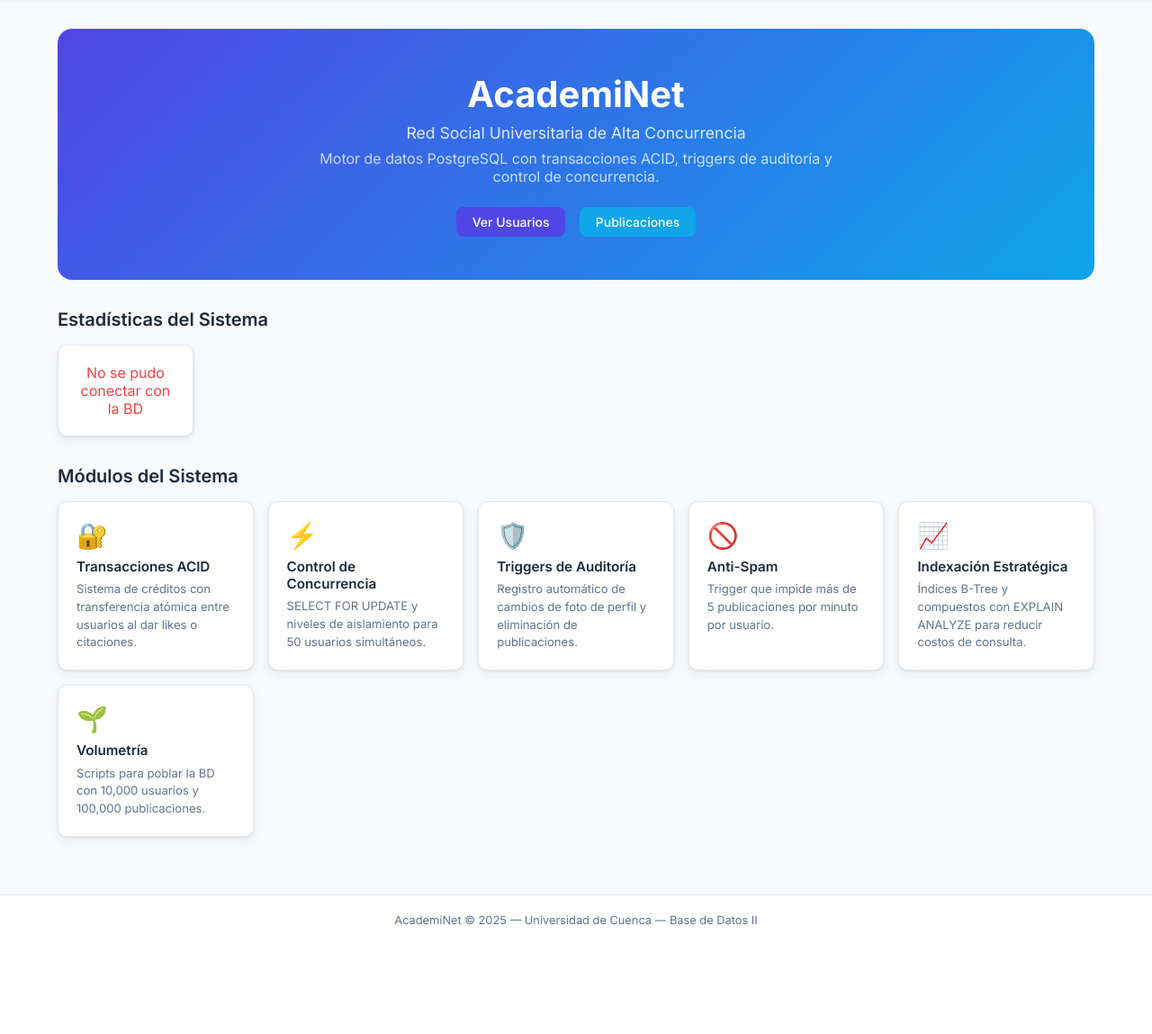
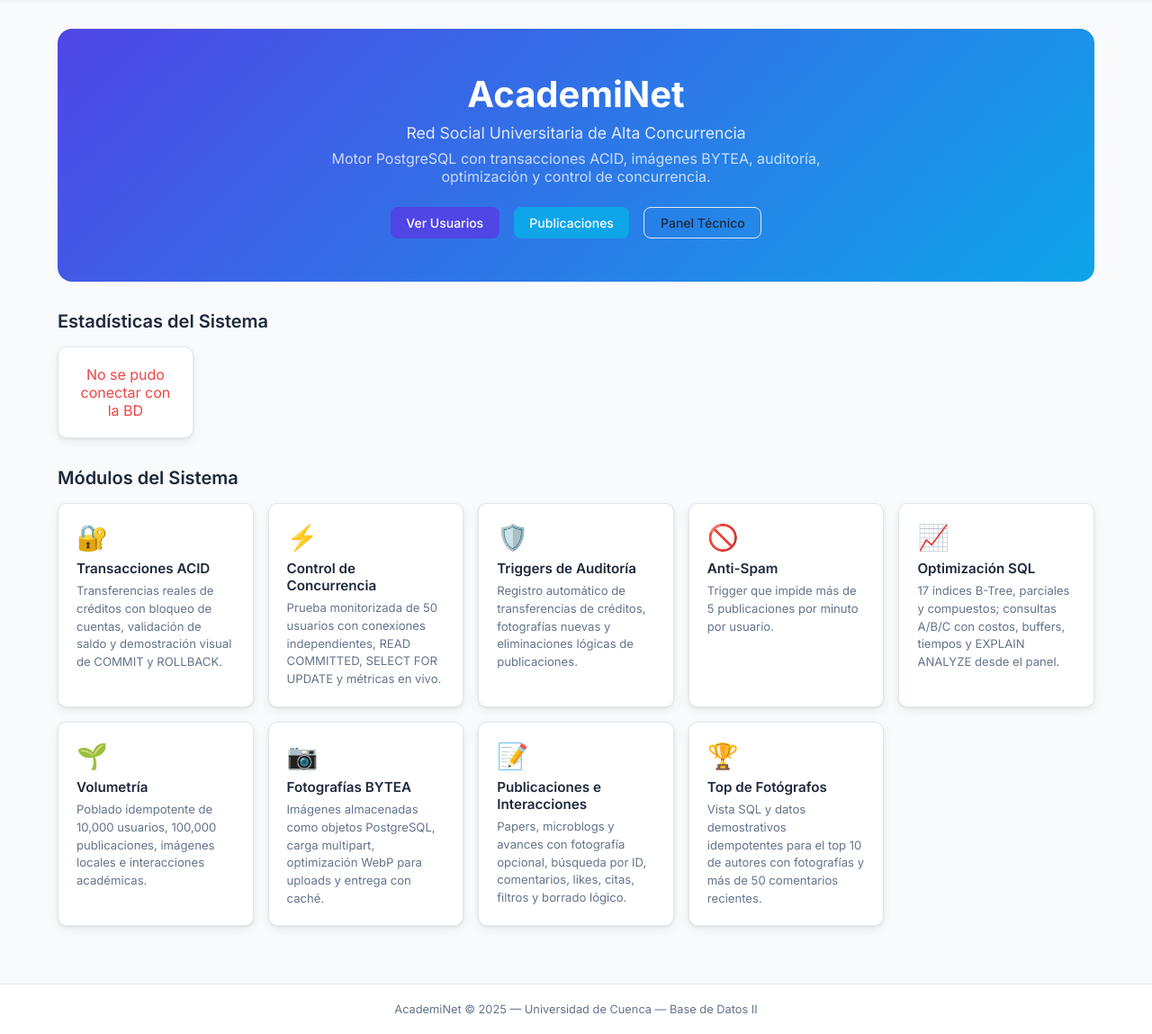
Before and after one commit to J-DAG/AcademiNet, a Python web app: template app/templates/index.html in a window 1280 px wide. Shown: the part 60-1209 px from the top of the page at 90% size. Before the commit the page ends 1088 px from the top, so only its background shows below. Run offline with Jinja, Linux system fonts and the light colour scheme; the template is opened without the code that fills it, so the values that code supplies are empty.

Commit message:
Correcion de inicio

```diff
--- a/app/templates/index.html
+++ b/app/templates/index.html
@@ -6,10 +6,11 @@
     <div class="hero-content">
         <h1 class="hero-title">AcademiNet</h1>
         <p class="hero-subtitle">Red Social Universitaria de Alta Concurrencia</p>
-        <p class="hero-desc">Motor de datos PostgreSQL con transacciones ACID, triggers de auditoría y control de concurrencia.</p>
+        <p class="hero-desc">Motor PostgreSQL con transacciones ACID, imágenes BYTEA, auditoría, optimización y control de concurrencia.</p>
         <div class="hero-actions">
             <a href="/usuarios-page" class="btn btn-primary">Ver Usuarios</a>
             <a href="/publicaciones-page" class="btn btn-secondary">Publicaciones</a>
+            <a href="/admin-page" class="btn btn-ghost">Panel Técnico</a>
         </div>
     </div>
 </section>
@@ -27,17 +28,17 @@
         <div class="feature-card">
             <div class="feature-icon">🔐</div>
             <h3>Transacciones ACID</h3>
-            <p>Sistema de créditos con transferencia atómica entre usuarios al dar likes o citaciones.</p>
+            <p>Transferencias reales de créditos con bloqueo de cuentas, validación de saldo y demostración visual de COMMIT y ROLLBACK.</p>
         </div>
         <div class="feature-card">
             <div class="feature-icon">⚡</div>
             <h3>Control de Concurrencia</h3>
-            <p>SELECT FOR UPDATE y niveles de aislamiento para 50 usuarios simultáneos.</p>
+            <p>Prueba monitorizada de 50 usuarios con conexiones independientes, READ COMMITTED, SELECT FOR UPDATE y métricas en vivo.</p>
         </div>
         <div class="feature-card">
             <div class="feature-icon">🛡️</div>
             <h3>Triggers de Auditoría</h3>
-            <p>Registro automático de cambios de foto de perfil y eliminación de publicaciones.</p>
+            <p>Registro automático de transferencias de créditos, fotografías nuevas y eliminaciones lógicas de publicaciones.</p>
         </div>
         <div class="feature-card">
             <div class="feature-icon">🚫</div>
@@ -46,13 +47,28 @@
         </div>
         <div class="feature-card">
             <div class="feature-icon">📈</div>
-            <h3>Indexación Estratégica</h3>
-            <p>Índices B-Tree y compuestos con EXPLAIN ANALYZE para reducir costos de consulta.</p>
+            <h3>Optimización SQL</h3>
+            <p>17 índices B-Tree, parciales y compuestos; consultas A/B/C con costos, buffers, tiempos y EXPLAIN ANALYZE desde el panel.</p>
         </div>
         <div class="feature-card">
             <div class="feature-icon">🌱</div>
             <h3>Volumetría</h3>
-            <p>Scripts para poblar la BD con 10,000 usuarios y 100,000 publicaciones.</p>
+            <p>Poblado idempotente de 10,000 usuarios, 100,000 publicaciones, imágenes locales e interacciones académicas.</p>
+        </div>
+        <div class="feature-card">
+            <div class="feature-icon">📷</div>
+            <h3>Fotografías BYTEA</h3>
+            <p>Imágenes almacenadas como objetos PostgreSQL, carga multipart, optimización WebP para uploads y entrega con caché.</p>
+        </div>
+        <div class="feature-card">
+            <div class="feature-icon">📝</div>
+            <h3>Publicaciones e Interacciones</h3>
+            <p>Papers, microblogs y avances con fotografía opcional, búsqueda por ID, comentarios, likes, citas, filtros y borrado lógico.</p>
+        </div>
+        <div class="feature-card">
+            <div class="feature-icon">🏆</div>
+            <h3>Top de Fotógrafos</h3>
+            <p>Vista SQL y datos demostrativos idempotentes para el top 10 de autores con fotografías y más de 50 comentarios recientes.</p>
         </div>
     </div>
 </section>
```
Also changed, not shown: README.md.
